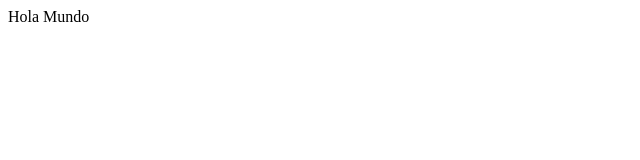
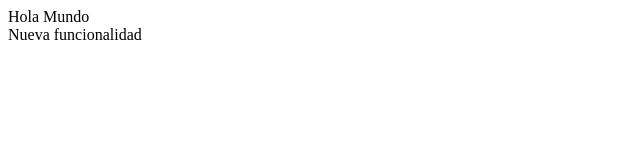
Before and after one commit to jyepez30/bootcampClaseGit, a plain HTML site: page index.html in a window 1280 px wide. Shown: the whole page, without its empty margins (0-640 px from the left). Drawn offline with Linux system fonts and the light colour scheme.

Commit message:
actualizado el TXT

```diff
--- a/index.html
+++ b/index.html
@@ -7,5 +7,7 @@
 </head>
 <body>
     Hola Mundo
+
+    <div>Nueva funcionalidad</div>
 </body>
 </html>
```
Also changed, not shown: notes.txt.
